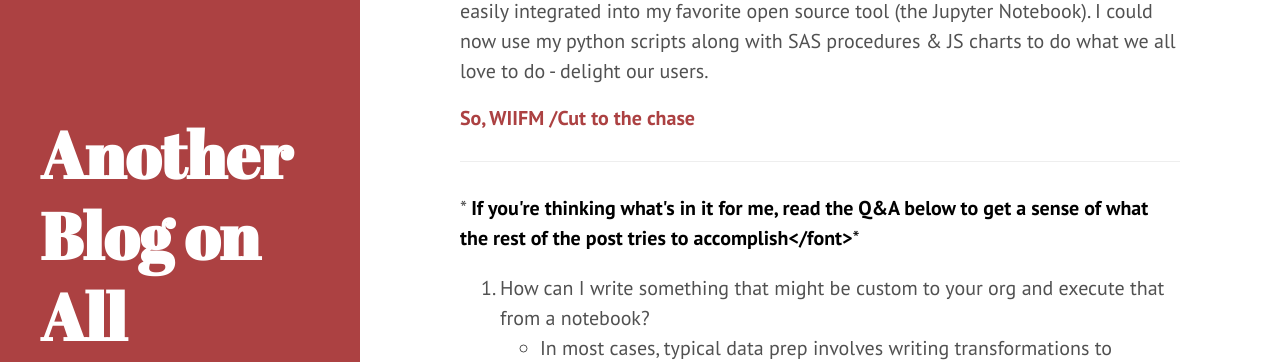
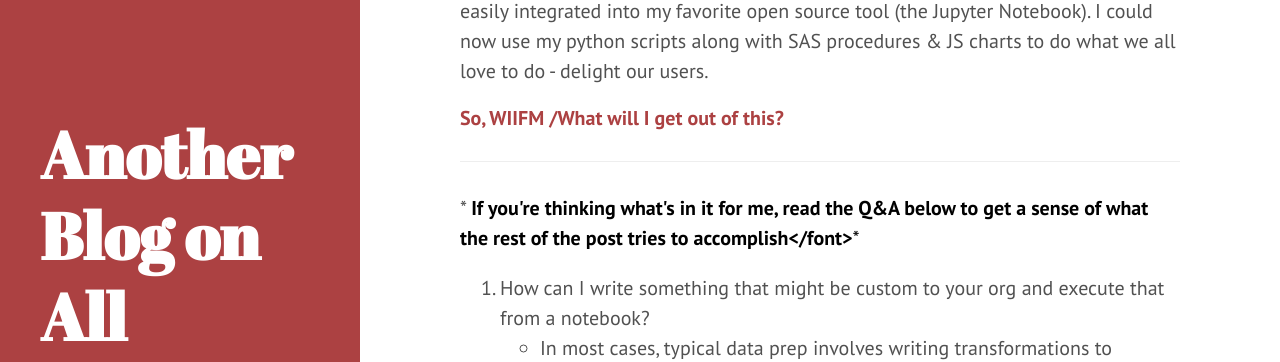
Before and after one commit to datasciencemonkey/datasciencemonkey.github.io, a Jekyll site: the page built from _posts/2016-06-12-for-the-love-of-jupyter-and-sas.markdown, in a window 1280 px wide and 900 px high, scrolled down 1519 px. Shown: the part 155-517 px from the top of the window. Built offline with Jekyll 4.4.1, drawn with Linux system fonts in a browser that asks for light colours.

Commit message:
Post update:  For the love of Jupyter and SAS!

```diff
--- a/_posts/2016-06-12-for-the-love-of-jupyter-and-sas.markdown
+++ b/_posts/2016-06-12-for-the-love-of-jupyter-and-sas.markdown
@@ -39,7 +39,7 @@ top advanced analytics vendor (SAS) can be easily integrated into my favorite op
 I could now use my python scripts along with SAS procedures & JS charts to do what we all love to do - delight our
 users.
 
-##### <a name="tasks">So, WIIFM /Cut to the chase</a>
+##### <a name="tasks">So, WIIFM /What will I get out of this?</a>
 *************
 *<font color="black"> <b> If you're thinking what's in it for me, read the Q&A below to get a sense of what the rest of the post tries to accomplish</font></b>*
 
```
